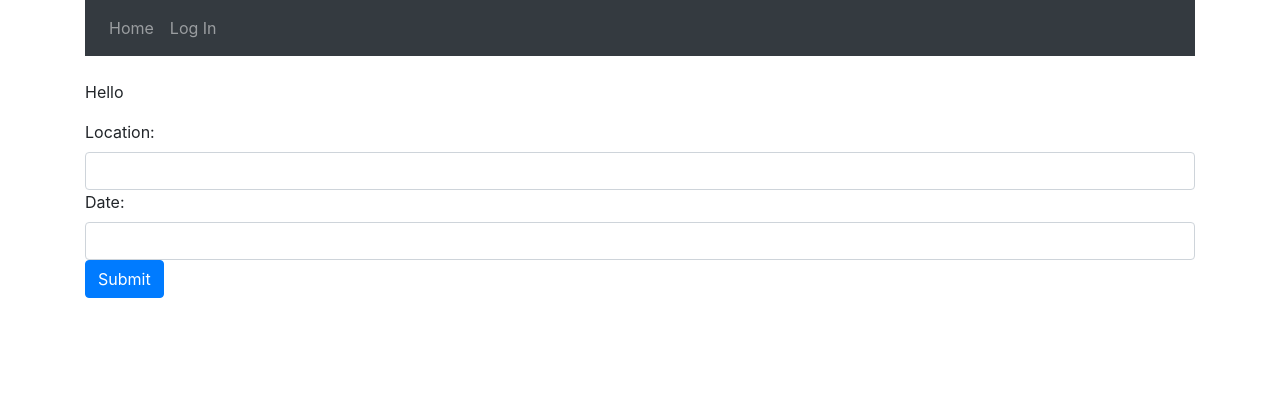
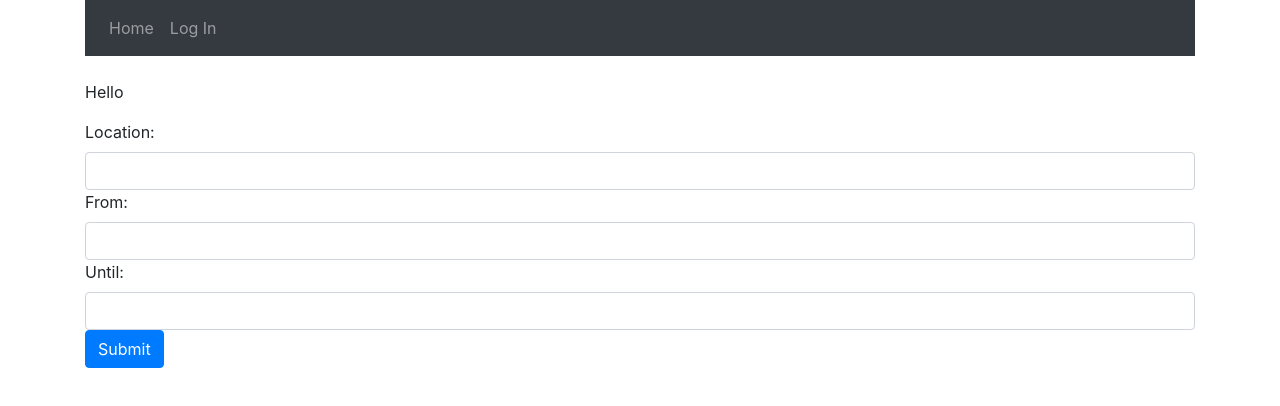
Before and after one commit to JansenMartin/trip-deets, a Vue app: page / in a window 1280 px wide. Shown: the top 406 px of the page. Built offline with nearby package versions, Linux system fonts and the light colour scheme.

Commit message:
Add extra input box

```diff
--- a/src/components/HomeComponent.vue
+++ b/src/components/HomeComponent.vue
@@ -4,7 +4,9 @@
      <form @submit.prevent="getWeather">
          <label>Location:</label>
          <input type="text" class="form-control" v-model="query.location">
-         <label>Date:</label>
+         <label>From:</label>
+         <input type="text" class="form-control" v-model="query.date">
+         <label>Until:</label>
          <input type="text" class="form-control" v-model="query.date">
          <div class="form-group">
           <button class="btn btn-primary">Submit</button>
```
